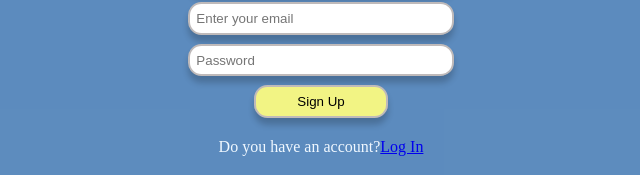
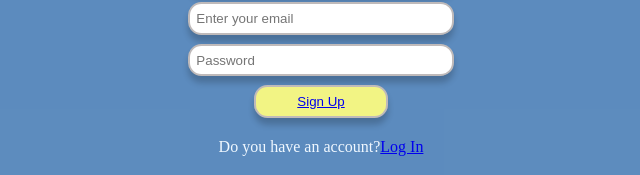
Before and after one commit to Laboratoria/LIM016-notes, a React (Create React App) app: page /signup in a window 1280 px wide. Shown: the part 400-575 px from the top of the page, without its empty margins (319-959 px from the left). Built offline with nearby package versions, Linux system fonts and the light colour scheme; a web font is replaced by a local one.

Commit message:
direccionar boton singup a vista login

```diff
--- a/src/componentes/Signup.jsx
+++ b/src/componentes/Signup.jsx
@@ -17,7 +17,7 @@ export const SignUp = () =>{
                 <input type="text" className='name-user' id='log' placeholder='Enter your name'/>
                 <input type="text" className='email' id='log' placeholder='Enter your email'/>
                 <input type="password" className='paswword' id='log' placeholder='Password'/>
-                <button type='submit'className='btn-signup' id='log'>Sign Up</button>
+                <button type='submit'className='btn-signup' id='log'><Link to = '/login'> Sign Up </Link></button>
             </form>
             <p className='optionLogin' id='log'>Do you have an account?<Link to = '/login'>Log In</Link></p>
         </section>
```
